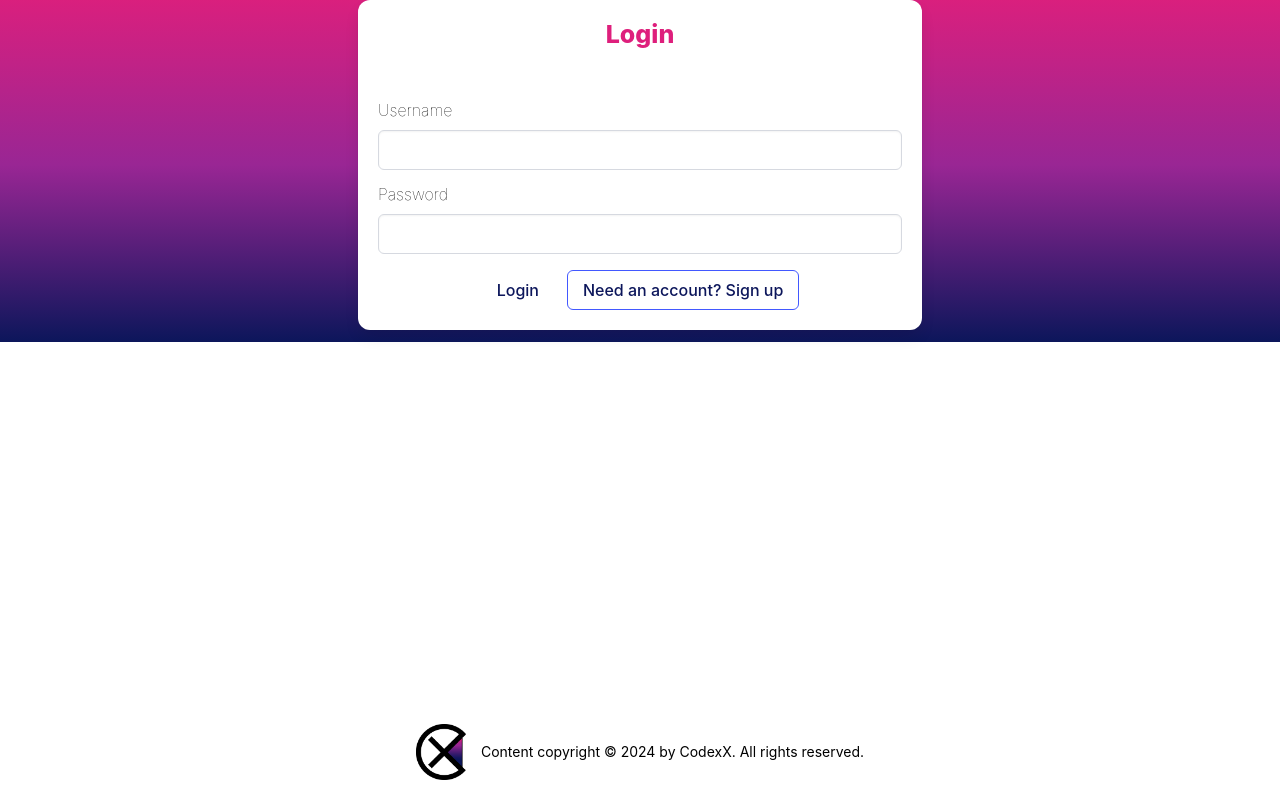
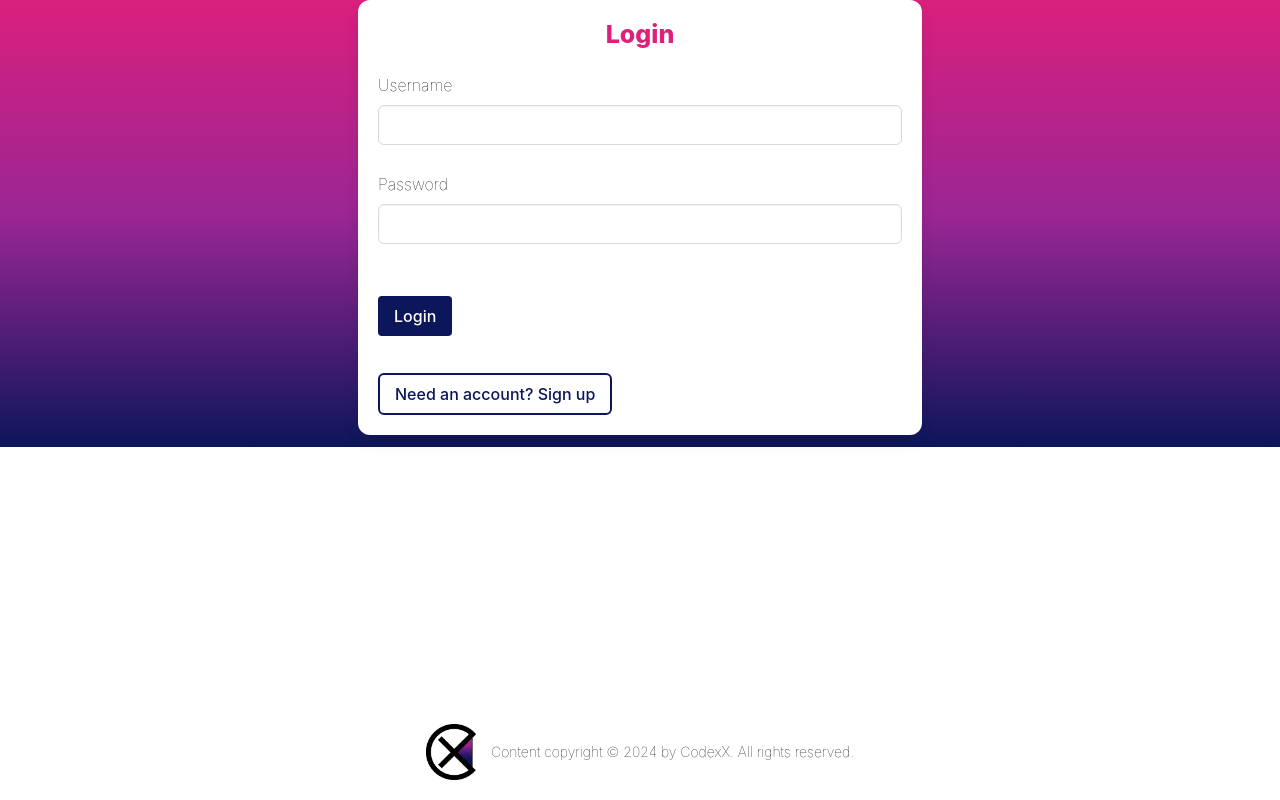
Before and after one commit to kyand38/CodexX, a React (Vite) app in the folder client/: page /login in a window 1280 px wide. Built offline with nearby package versions, Linux system fonts and the light colour scheme.

Commit message:
Took footer out of ProfilePage, further styling

```diff
--- a/client/src/index.css
+++ b/client/src/index.css
@@ -68,8 +68,8 @@ button:focus-visible {
 } */
 
 body {
-  background-color: #fff;
-  height: 100%; /* Ensure full height of the page */
+  background-color: #000;
+  height: 100%;
   margin: 0;
   background: linear-gradient(to bottom, #de1f7c, #992694, #0c165b);
 }
@@ -77,6 +77,83 @@ body {
 .hero-body {
   background: linear-gradient(to bottom, #de1f7c, #992694, #0c165b);
   position: relative;
+}
+
+.container p {
+  color: #ffffff;
+  font-size: 15px;
+  font-weight: lighter;
+}
+
+.container strong {
+  font-size: 15px;
+  color: #ffffff;
+}
+
+.hero.is-fullheight .hero-body>.container, .hero.is-fullheight-with-navbar .hero-body>.container, .hero.is-halfheight .hero-body>.container {
+  color: orange;
+}
+
+.button.is-link {
+  background-color: #fff;
+  color: #0c165b;
+  margin-top: 25px;
+}
+
+.button.is-link:hover {
+  background-color: #0c165b;
+  color: #fff;
+}
+
+.title:not(.is-spaced):has(+.subtitle) {
+  margin-bottom: 25px;
+  font-size: 55px;
+}
+
+p.subtitle.has-text-light {
+  margin-bottom: 50px;
+  color: #fff;
+  font-size: 25px;
+}
+
+.container .columns .column .box .title {
+  margin-bottom: 25px;
+  font-size: 25px;
+  color: #de1f7c !important;
+}
+
+.field .label {
+  font-weight: lighter;
+  font-size: 16px;
+  color: #000;
+}
+
+.input {
+  margin-bottom: 15px;
+}
+
+.field.is-grouped.is-grouped-centered {
+  justify-content: center;
+  margin-bottom: 25px;
+}
+
+/* Style for the "Login" button */
+.button.is-login {
+  background-color: #0c165b;
+  color: white;
+  border-radius: 4px;
+}
+
+/* Style for the "Already have an account?" button */
+.button.is-signup {
+  color: #0c165b;
+  border: 2px solid #0c165b;
+}
+
+.button.is-signup:hover {
+  background-color: transparent;
+  color: #0c165b;
+  border: 2px solid #0c165b;
 }
 
 .footer {
@@ -109,36 +186,3 @@ body {
   font-size: 14px;
   color: #000;
 }
-
-.button.is-link {
-  background-color: #fff;
-  color: #0c165b;
-}
-
-.button.is-link:hover {
-  background-color: #0c165b;
-  color: #fff;
-}
-
-.title:not(.is-spaced):has(+.subtitle) {
-  margin-bottom: 25px;
-  font-size: 55px;
-}
-
-p.subtitle.has-text-light {
-  margin-bottom: 50px;
-  color: #fff;
-  font-size: 25px;
-}
-
-.container .columns .column .box .title {
-  margin-bottom: 50px;
-  font-size: 25px;
-  color: #de1f7c !important;
-}
-
-.field .label {
-  font-weight: lighter;
-  font-size: 16px;
-  color: #000;
-}
--- a/client/src/pages/LandingPage.tsx
+++ b/client/src/pages/LandingPage.tsx
@@ -21,20 +21,17 @@ const LandingPage: React.FC = () => {
               Dive deep into the galaxy of games.
             </p>
 
-            <p><strong>Welcome to CodexX!</strong></p>
-
 <p><em>Your Ultimate Hub for Game Discovery and Collection</em></p>
-
+<br />
 <p>Step into CodexX, where gaming meets organization and discovery. Track your favorite titles, uncover hidden gems, and build a unique collection that reflects your gaming journey—all in one place!</p>
-
+<br />
 <p><strong>Personalized Profiles</strong> – Create a profile that showcases your top games, ratings, and wishlists.</p>
-
+<br />
 <p><strong>Explore & Discover</strong> – Search an expansive game library, from classics to fresh releases. Add what excites you to your wishlist or library and keep your gaming radar on point.</p>
-
+<br />
 <p><strong>Curate Your Game Codex</strong> – Rate and track every game you’ve played, building a personal codex that grows with each adventure.</p>
-
+<br />
 <p>CodexX brings your gaming world together, giving you a space to dive deeper and make every game count. Ready to level up your collection?</p>
-
             <Link to="/login" className="button is-link">
               Get Started
             </Link>
--- a/client/src/pages/Login.tsx
+++ b/client/src/pages/Login.tsx
@@ -87,21 +87,19 @@ const Login = () => {
                 />
               </div>
             </div>
-            <div className="field is-grouped is-grouped-centered mt-4">
-              <p className="control">
-                <button className="button is-link" type="submit">
+            <div className="field">
+              <button className="button is-link is-login" type="submit">
                 {isSignup ? 'Sign Up' : 'Login'}
               </button>
-              </p>
-              <p className="control">
+            </div>
+            <div className="field">
               <button
-                  className="button is-link is-light is-outlined"
+                className="button is-link is-light is-outlined is-signup"
                 type="button"
                 onClick={() => setIsSignup(!isSignup)}
               >
                 {isSignup ? 'Already have an account? Log in' : 'Need an account? Sign up'}
               </button>
-              </p>
             </div>
           </form>
         </div>
--- a/client/src/pages/ProfilePage.tsx
+++ b/client/src/pages/ProfilePage.tsx
@@ -19,7 +19,7 @@ const ProfilePage: React.FC = () => {
   useEffect(() => {
     const fetchPopularGames = async () => {
       try {
-        const fetchedGames = await rawgService.getGames(); // Get 15 games for the first page
+        const fetchedGames = await rawgService.getGames();
         setGames(fetchedGames.results);
       } catch (error) {
         console.error('Error fetching popular games:', error);
@@ -50,7 +50,6 @@ const ProfilePage: React.FC = () => {
           <p>Loading popular games...</p>
         )}
       </div>
-      <Footer />
     </div>
   );
 };
```
Lines whose indentation alone changed are shown as unchanged.
